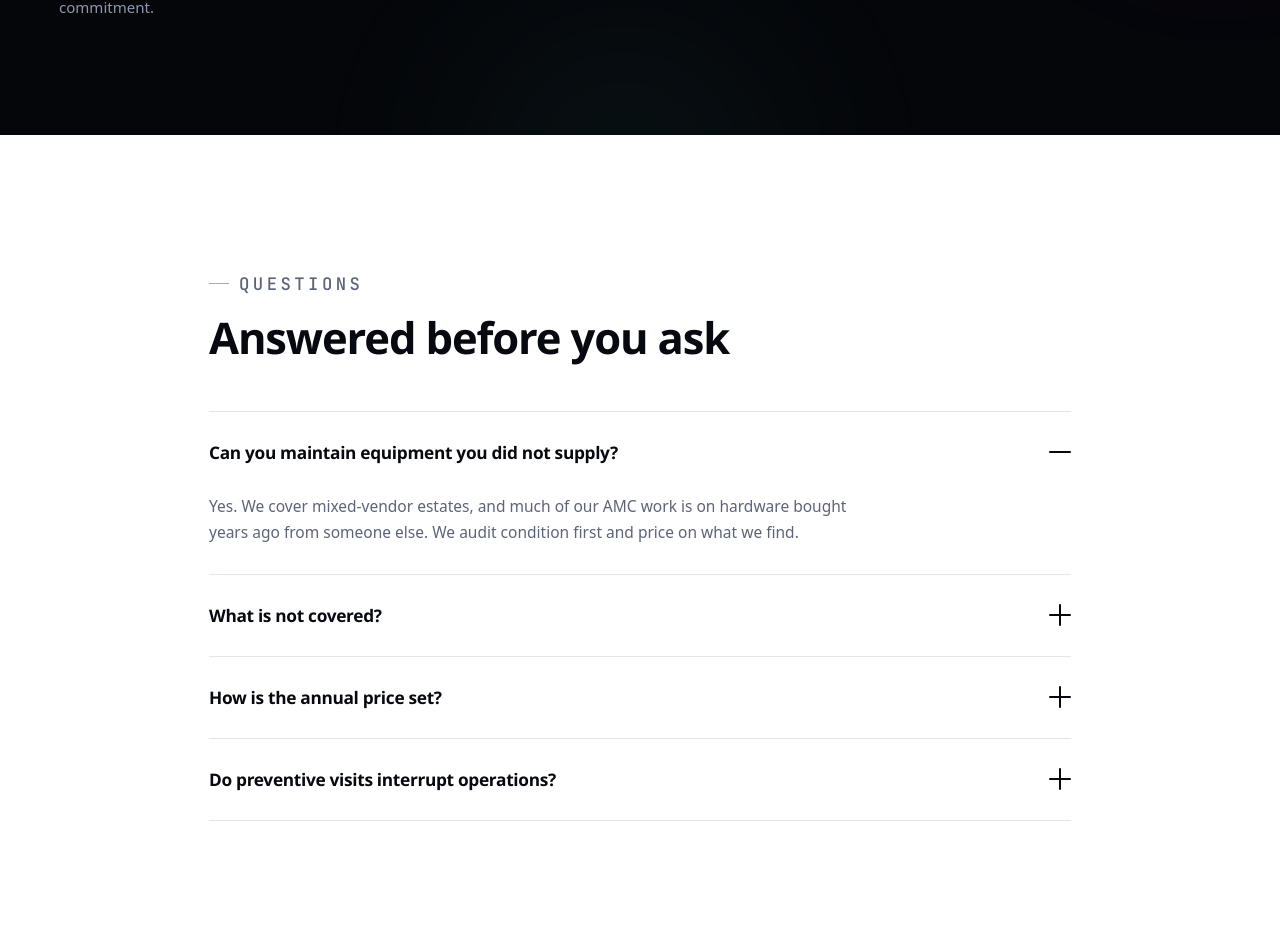
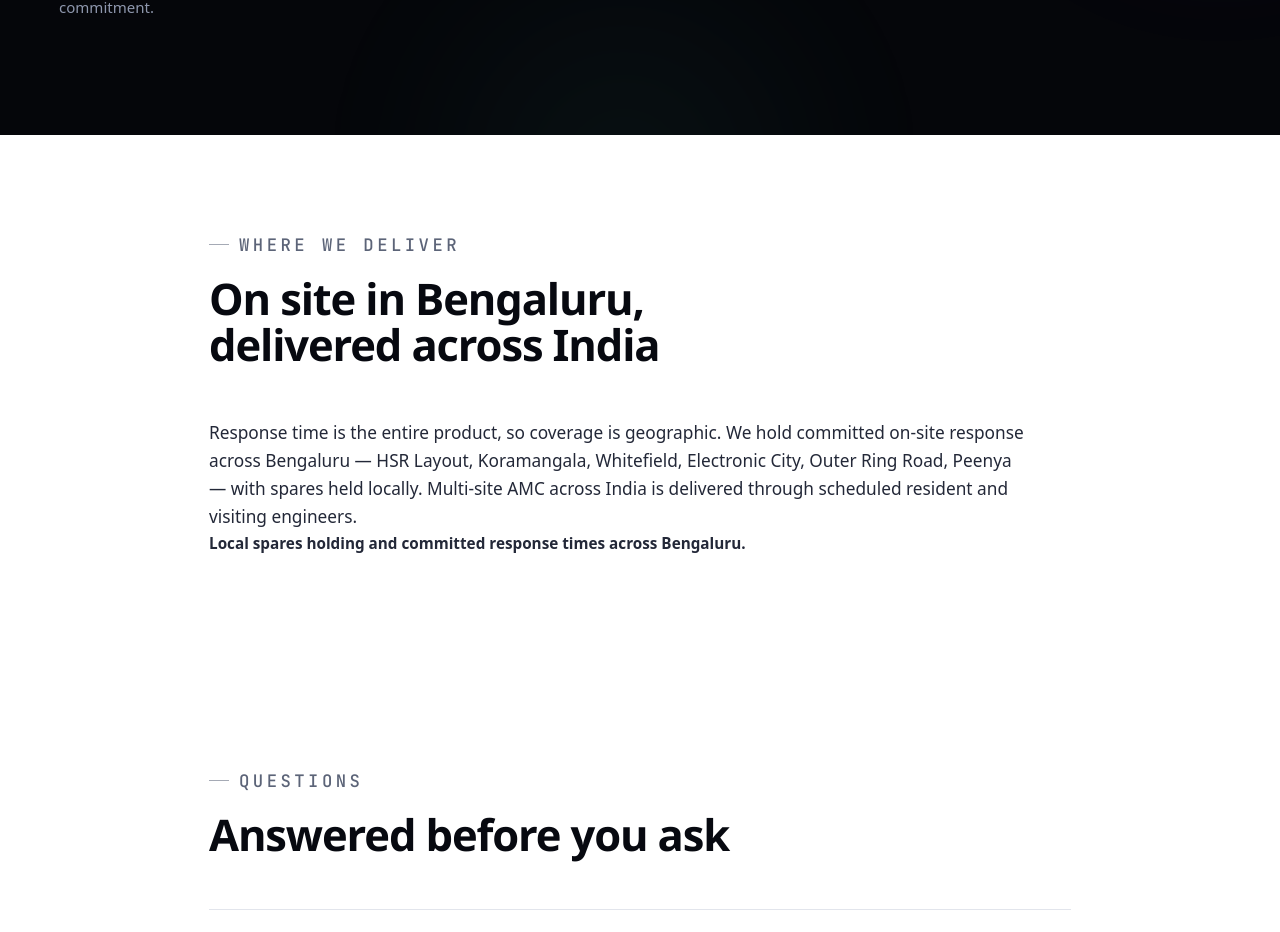
Before and after one commit to Harshavamsi2003/Karpexa, a React (Vite) app: page /capabilities/maintenance-amc in a window 1280 px wide. Shown: the part 5353-6285 px from the top of the page. Built offline with nearby package versions, Linux system fonts and the light colour scheme.

Commit message:
Update MaintenanceAMC.jsx

```diff
--- a/src/pages/capabilities/MaintenanceAMC.jsx
+++ b/src/pages/capabilities/MaintenanceAMC.jsx
@@ -100,6 +100,11 @@ export const data = {
     text: 'Name the equipment that stops the business when it fails. We will build the response times and spares holding around exactly that.',
   },
 
+  serviceArea: {
+    text: 'Response time is the entire product, so coverage is geographic. We hold committed on-site response across Bengaluru — HSR Layout, Koramangala, Whitefield, Electronic City, Outer Ring Road, Peenya — with spares held locally. Multi-site AMC across India is delivered through scheduled resident and visiting engineers.',
+    note: 'Local spares holding and committed response times across Bengaluru.',
+  },
+
   seo: {
     title: 'IT AMC Services in Bengaluru | Hardware Maintenance',
     description:
```
